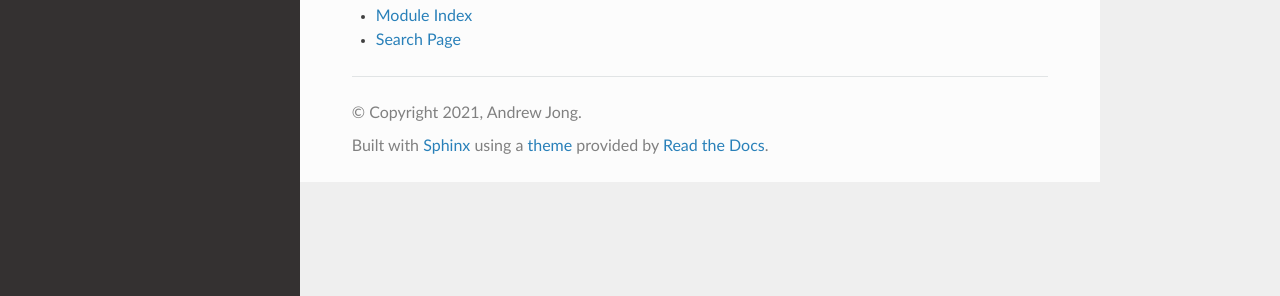
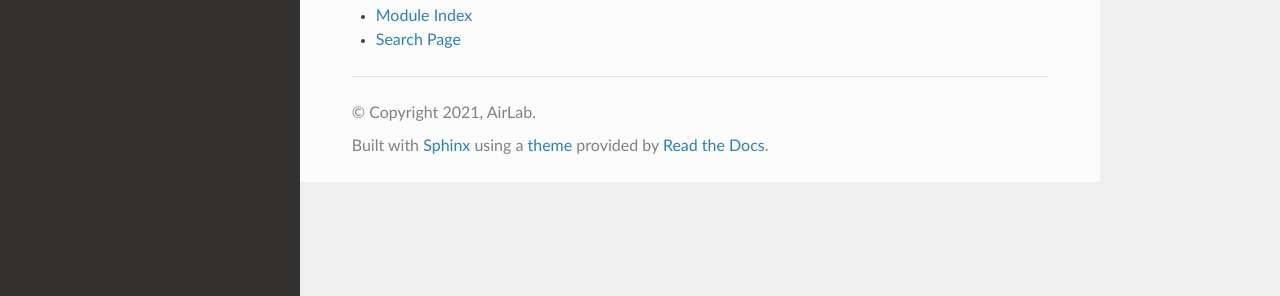
Before and after one commit to castacks/AirLab-Documentation, a Sphinx documentation site: the page built from docs/source/index.rst, in a window 1280 px wide. Shown: the part 241-537 px from the top of the page. Built offline with Sphinx 7.4.7 and the Read the Docs theme 2.0.0, drawn with Linux system fonts in a browser that asks for light colours.

Commit message:
Change copyright to 'AirLab'

```diff
--- a/docs/source/conf.py
+++ b/docs/source/conf.py
@@ -20,7 +20,7 @@ import sphinx_rtd_theme
 # -- Project information -----------------------------------------------------
 
 project = 'AirLab'
-copyright = '2021, Andrew Jong'
+copyright = '2021, AirLab'
 author = 'Andrew Jong'
 
 
```
Also changed, not shown: 4 other files.
